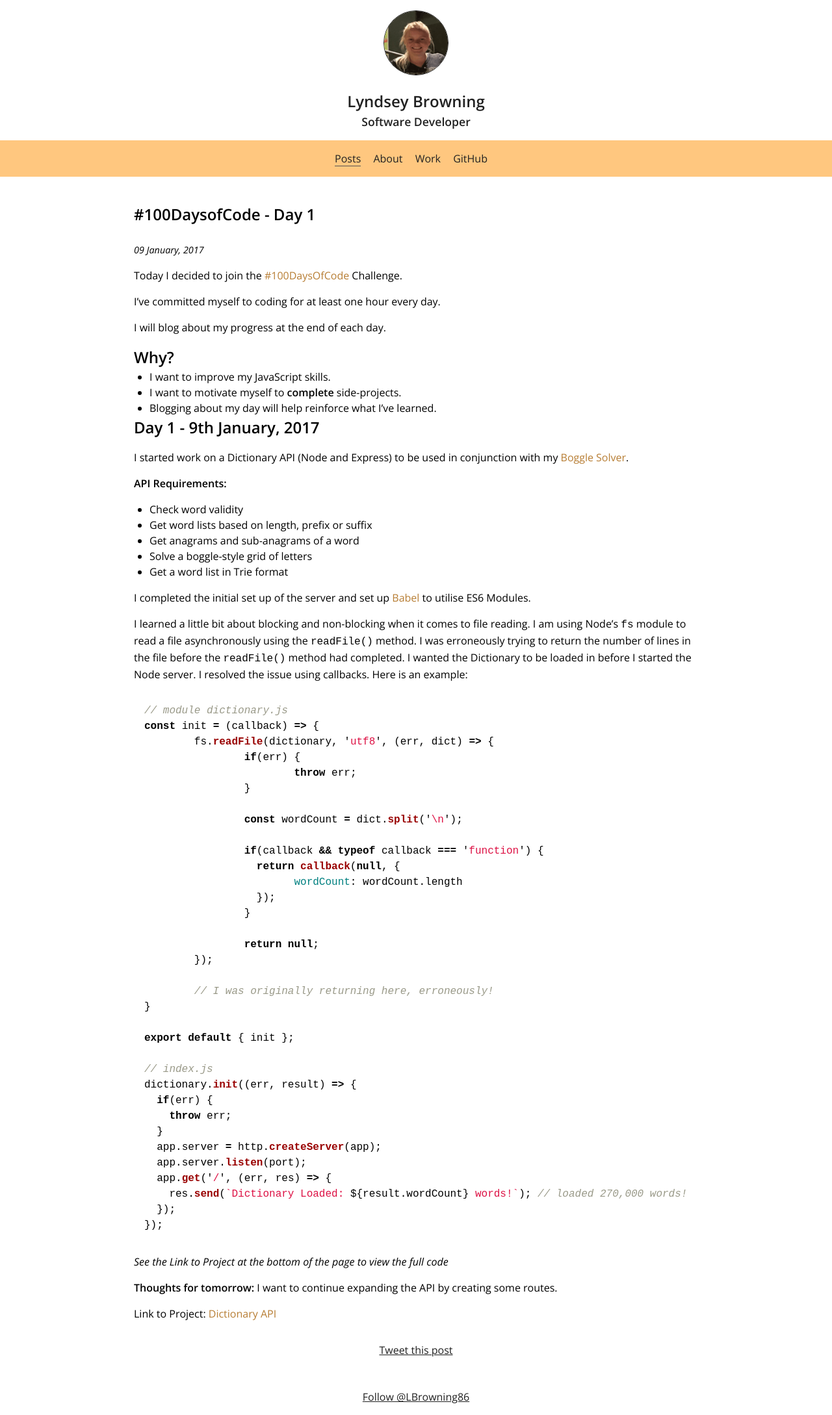
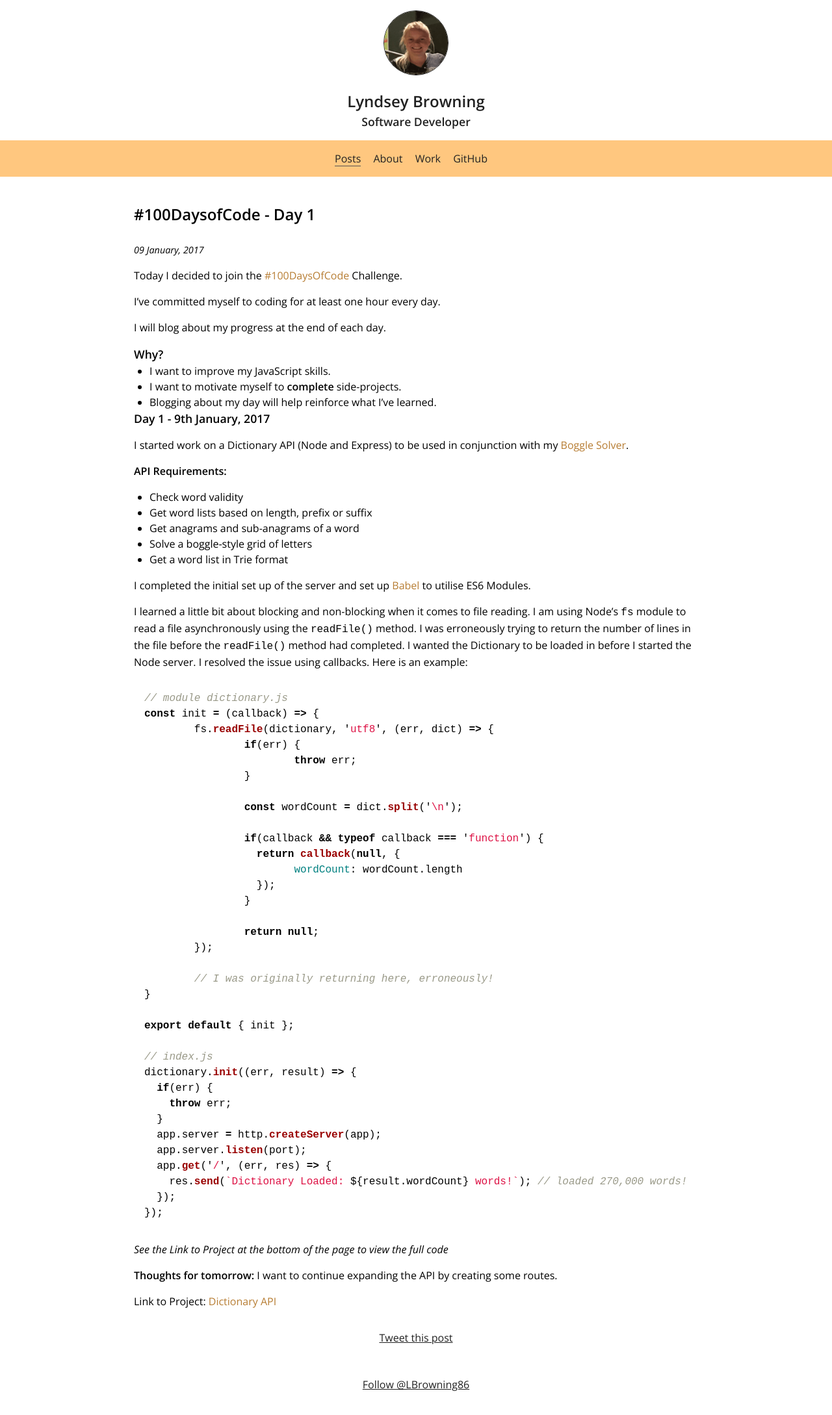
Before and after one commit to lyndseybrowning/lyndseybrowning.github.io, a Jekyll site: the page built from _posts/2016-01-10-100-days-of-code-day-1.markdown, in a window 1280 px wide. Shown: the whole page at 65% size. Built offline with Jekyll 4.4.1, drawn with Linux system fonts in a browser that asks for light colours; comment, search, counter and statistics services are not loaded.

Commit message:
Updated Headings

```diff
--- a/_posts/2016-01-10-100-days-of-code-day-1.markdown
+++ b/_posts/2016-01-10-100-days-of-code-day-1.markdown
@@ -11,14 +11,14 @@ I've committed myself to coding for at least one hour every day.
 
 I will blog about my progress at the end of each day.
 
-# Why?
+## Why?
 
 
 - I want to improve my JavaScript skills.
 - I want to motivate myself to **complete** side-projects.
 - Blogging about my day will help reinforce what I've learned.
 
-# Day 1 - 9th January, 2017
+## Day 1 - 9th January, 2017
 
 
 I started work on a Dictionary API (Node and Express) to be used in conjunction with my [Boggle Solver](http://lyndseyb.co.uk/boggle-solver/).
```
